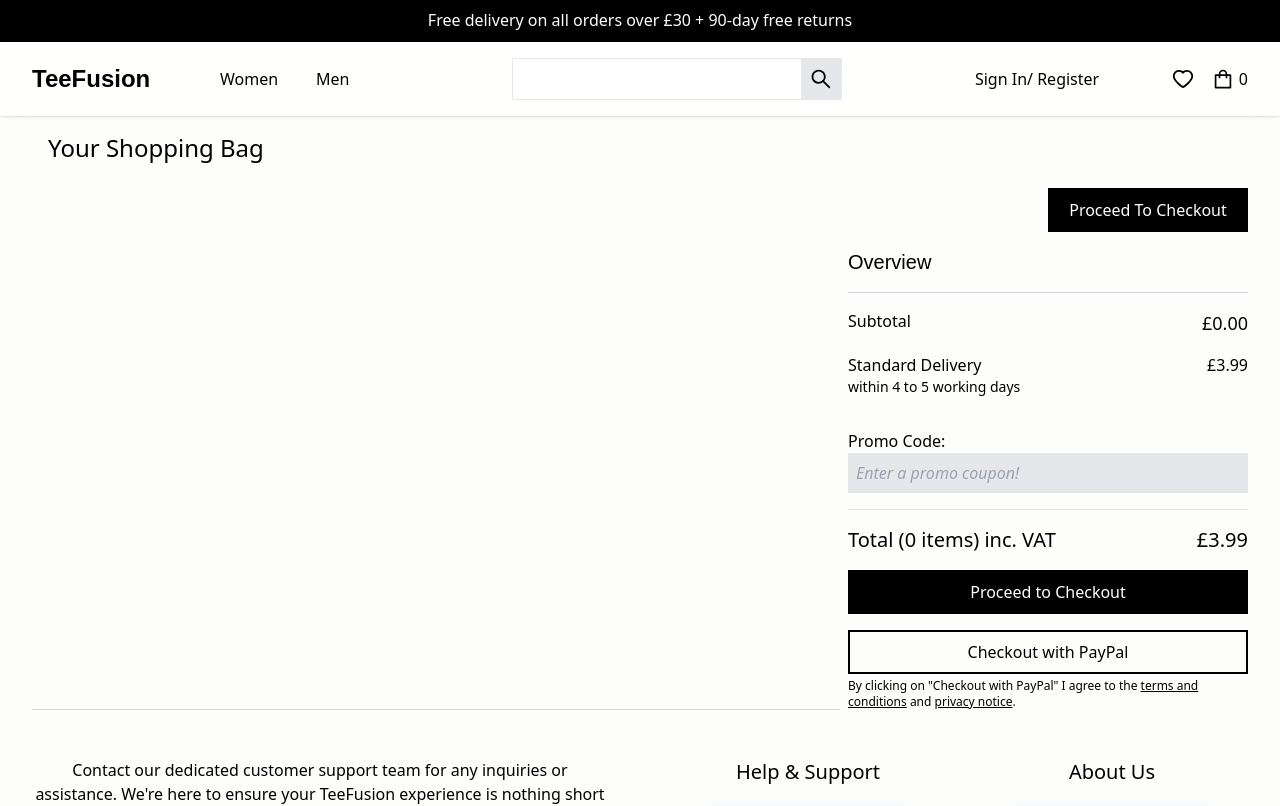
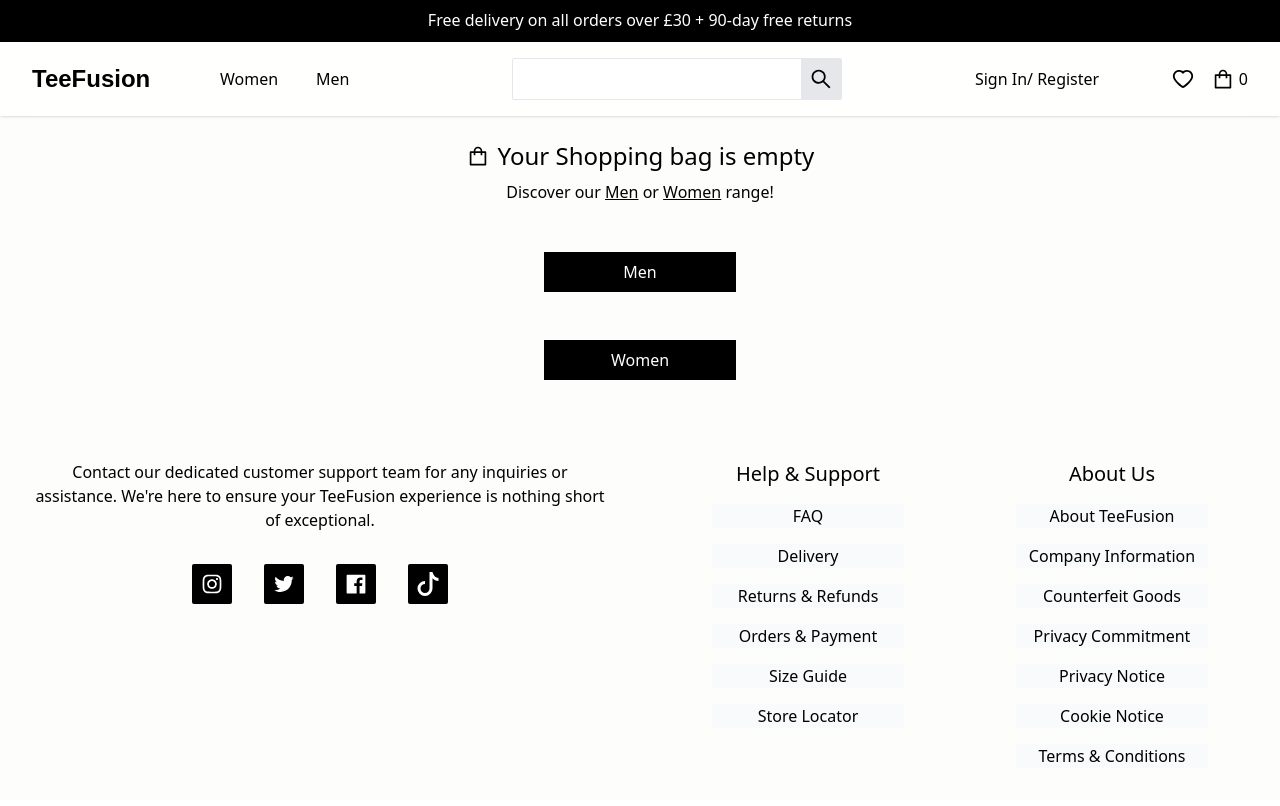
Before and after one commit to OscarSoanes/shopping-cart, a React (Create React App) app: page /#/basket in a window 1280 px wide. Shown: the top 806 px of the page. Built offline with nearby package versions, Linux system fonts and the light colour scheme.

Commit message:
Added a view when nothing is in shopping bag

```diff
--- a/src/components/Basket.tsx
+++ b/src/components/Basket.tsx
@@ -2,7 +2,9 @@ import { useEffect, useState } from "react";
 import { BasketInterface } from "../functions/basket";
 import { BasketComponent } from "./BasketComponent";
 import { getById } from "../functions/api";
-import { Navigate, useNavigate } from "react-router-dom";
+import { Link, Navigate, useNavigate } from "react-router-dom";
+
+import { AiOutlineShopping } from "react-icons/ai";
 
 export function Basket({
   basket,
@@ -37,7 +39,7 @@ export function Basket({
     checkoutBasket();
     navigate("/");
   }
-
+  if (basket.length !== 0) {
     return (
       <main className='grid md:grid-cols-3 px-2 py-4 gap-2 md:px-8'>
         <h2 className='col-span-3 text-2xl mb-4 ml-4'>Your Shopping Bag</h2>
@@ -118,4 +120,31 @@ export function Basket({
         </section>
       </main>
     );
+  } else {
+    return (
+      <main className='text-center py-4'>
+        <h2 className='text-2xl flex justify-center gap-2 p-2 items-center'>
+          <AiOutlineShopping /> Your Shopping bag is empty
+        </h2>
+        <p className='text-md'>
+          Discover our{" "}
+          <Link className='underline' to='/shop/men'>
+            Men
+          </Link>{" "}
+          or{" "}
+          <Link to='/shop/women' className='underline'>
+            Women
+          </Link>{" "}
+          range!
+        </p>
+
+        <Link className='bg-black block w-48 mx-auto mt-12 p-2 mb-8 text-white' to='/shop/men'>
+          Men
+        </Link>
+        <Link className='bg-black block w-48 mx-auto mt-12 p-2 mb-8 text-white' to='/shop/women'>
+          Women
+        </Link>
+      </main>
+    );
   }
+}
```
Lines whose indentation alone changed are shown as unchanged.
